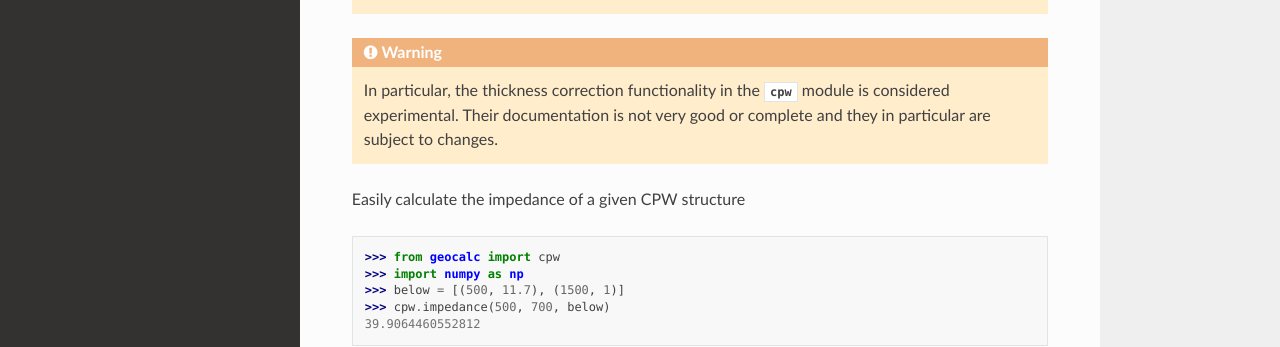
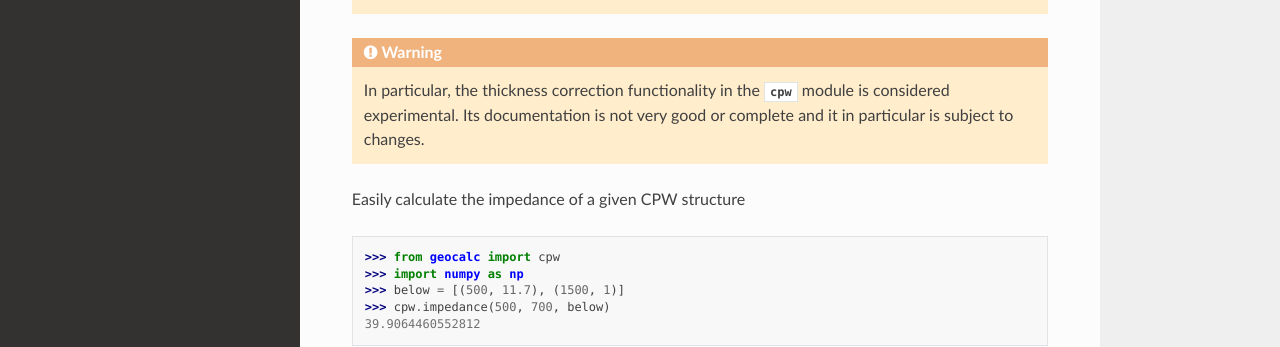
Before and after one commit to schtandard/geocalc, a Sphinx documentation site: the page built from docs/source/index.rst, in a window 1280 px wide and 1086 px high. Shown: the part 319-666 px from the top of the window. Built offline with Sphinx 7.4.7 and the Read the Docs theme 3.1.0, drawn with Linux system fonts in a browser that asks for light colours.

Commit message:
Correct grammar

```diff
--- a/docs/source/index.rst
+++ b/docs/source/index.rst
@@ -13,7 +13,7 @@ geocalc
 .. warning::
 
    In particular, the thickness correction functionality in the :mod:`cpw` module is considered experimental.
-   Their documentation is not very good or complete and they in particular are subject to changes.
+   Its documentation is not very good or complete and it in particular is subject to changes.
 
 Easily calculate the impedance of a given CPW structure
 
```
